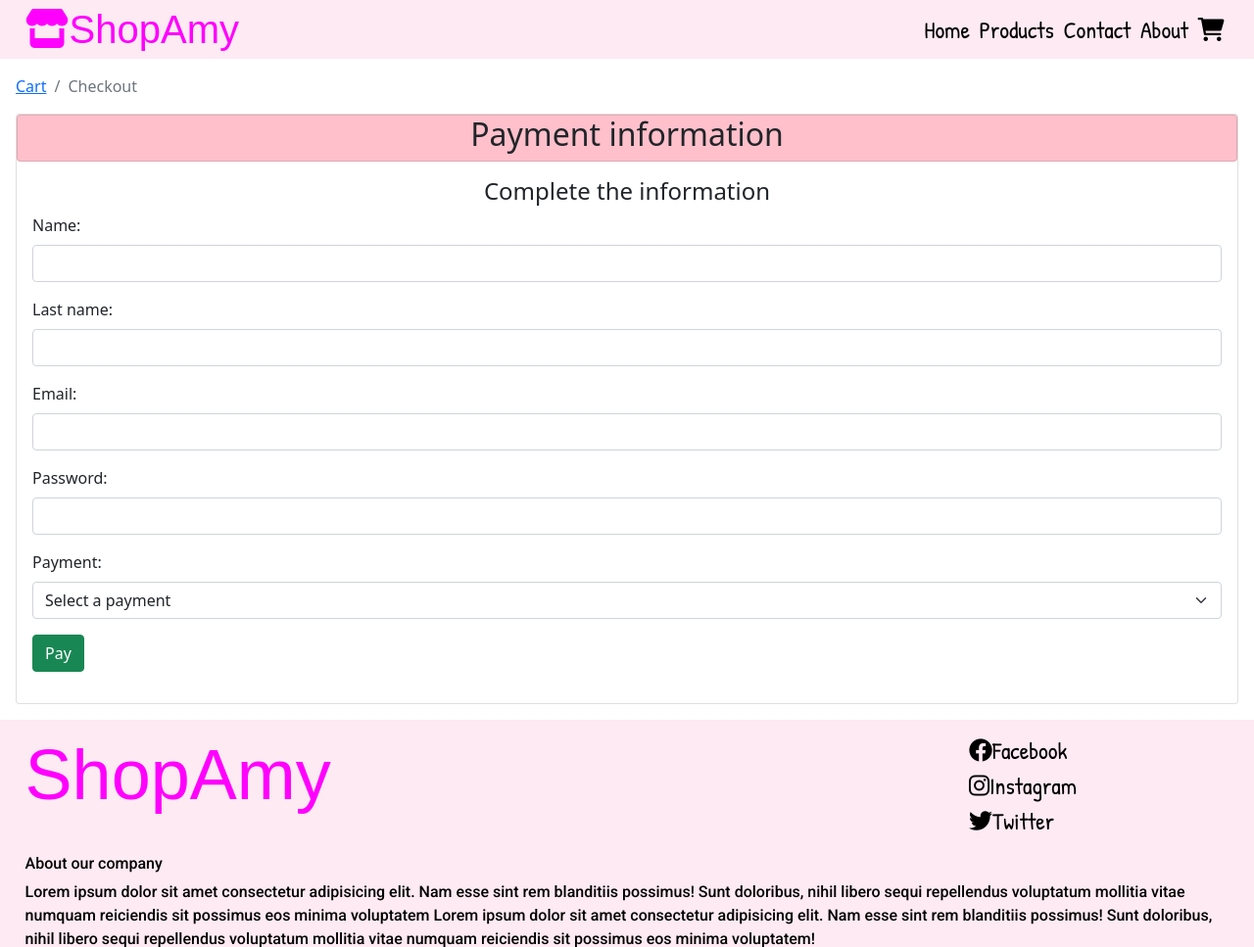
After one commit to AmyAlexandra13/E-commerce-php, a PHP site: page /checkout.php in a window 1280 px wide. The commit adds this page. Shown: the top 967 px of the page at 98% size. Run offline with PHP 8.4, Linux system fonts and the light colour scheme; some web fonts are replaced.

Commit message:
starting real cart

```diff
--- /dev/null
+++ b/checkout.php
@@ -0,0 +1,92 @@
+<?php
+require_once 'layout\layout2.php';
+require_once 'Objects\Products2.php';
+require_once 'ProductHandler\ProductHandler.php';
+require_once 'FileHandler\JsonFileHandler.php';
+require_once 'databaseHandler\databaseConnection.php';
+require_once 'Objects\TempCart.php';
+require_once 'Services\TempCartHandler.php';
+
+
+session_start();
+
+$layout = New Layout('Checkout');
+
+
+
+
+?>
+
+<?php $layout->printheader("css/cart.css");?>
+<main>
+
+<div class="checkout-container">
+
+<div class="infocheck-container">
+
+<section class="indicator">
+<nav aria-label="breadcrumb">
+  <ol class="breadcrumb">
+    <li class="breadcrumb-item"><a href="cart.php">Cart</a></li>
+    <li class="breadcrumb-item active" aria-current="page">Checkout</li>
+  </ol>
+</nav>
+</section>
+
+<form action="done.php" method="POST">
+<div class="card">
+            <div class="card header" style="background-color: pink;">
+ <h2 class="text-center">Payment information</h2>
+            </div>
+
+            <div class="card-body">
+
+                <div class="card-title">
+                    <h4 class="text-center">Complete the information</h4>
+                </div>
+
+                <div class="mb-3">
+                    <label class="form-label">Name:</label>
+                    <input type="text" name="name" class="form-control">
+                </div>
+
+                <div class="mb-3">
+                    <label class="form-label">Last name:</label>
+                    <input type="text" name="lastname" class="form-control">
+                </div>
+
+                <div class="mb-3">
+                    <label class="form-label">Email:</label>
+                    <input name="email" class="form-control">
+                </div>
+
+                <div class="mb-3">
+                    <label class="form-label">Password:</label>
+                    <input type="password" name="contra" class="form-control">
+                </div>
+
+                <div class="mb-3">
+                    <label  class="form-label">Payment:</label> <!--Fijate en el form-label-->
+                    <select name="payment" id="payment" class="form-select"> <!--Fijate en el form-select-->
+                        <option value="">Select a payment </option>
+                        <option value="credit" >Credit card</option>
+                        <option value="cash">Cash</option>
+
+                    </select>
+                </div>
+
+                <div class="mb-3">
+                    <button type="submit" id="btn-done" class="btn btn-success">Pay</button>
+                </div>
+
+</form>
+
+
+
+</div> <!-- tthe checkout container ends here -->
+</div> <!-- tthe info-check container ends here -->
+
+
+</main>
+
+<?php $layout->printfooter();?>
--- a/css/cart.css
+++ b/css/cart.css
@@ -1,14 +1,22 @@
+.buttoncheckout {
+  margin-top: 2%;
+  margin-left: 40%;
+}
+
 main {
-  padding-left: 6rem;
   margin: 1rem;
-  -webkit-box-pack: center;
-      -ms-flex-pack: center;
-          justify-content: center;
+}
+
+.cart-container {
+  background-color: #f5f5f5;
+  border-radius: 1rem;
+  padding-bottom: 1rem;
 }
 
 .cart-container h1 {
   font-family: 'Readex Pro', sans-serif;
   font-size: 1.8rem;
+  text-align: center;
 }
 
 .cart-container .product-container2 {
@@ -16,7 +24,6 @@ main {
   display: grid;
   -ms-grid-columns: (minmax(22rem, 1fr))[auto-fit];
       grid-template-columns: repeat(auto-fit, minmax(22rem, 1fr));
-  gap: 2rem;
 }
 
 .cart-container .product-container2 .card {
@@ -24,8 +31,12 @@ main {
   padding: 0.7rem;
   border-radius: 1.5rem;
   background-color: #faeaf0;
-  -webkit-box-pack: center;
-      -ms-flex-pack: center;
-          justify-content: center;
+  margin: 0 auto;
+}
+
+.cart-container .product-container2 .card #deleteproduct {
+  position: relative;
+  margin-top: 0.5rem;
+  float: left;
 }
 /*# sourceMappingURL=cart.css.map */
--- a/css/cart.scss
+++ b/css/cart.scss
@@ -1,34 +1,37 @@
 @mixin grid($val){
     display: grid;
     grid-template-columns: repeat(auto-fit, minmax($val, 1fr));
-    gap: 2rem;
+}
+
+.buttoncheckout{
+    margin-top: 2%;
+ margin-left: 40%;
 }
 
 main{
-    padding-left: 6rem;
     margin: 1rem;
-  justify-content: center;
 
  }
 
  .cart-container{
-
-
+    background-color: #f5f5f5;
+    border-radius: 1rem;
+    padding-bottom: 1rem;
 
     h1{
         font-family: 'Readex Pro', sans-serif;
         font-size: 1.8rem;
-        // text-align: center;
+        text-align: center;
 
     }
 
+
+
 .product-container2{
     @include grid(22rem);
+
     // justify-content: center;
     // align-items: center;
-
-
-
 
 
     .card{
@@ -36,13 +39,16 @@ main{
          padding: 0.7rem;
         border-radius: 1.5rem;
         background-color: #faeaf0;
-        justify-content: center;
+        margin: 0 auto;
+
+      #deleteproduct{
+          position: relative;
+          margin-top:0.5rem;
+          float: left;
+      }
+
+    }
+}
 
 
-
-
-
-    }
-
-}
  }
--- /dev/null
+++ b/css/checkout.scss
@@ -0,0 +1,25 @@
+@mixin grid($val){
+    display: grid;
+    grid-template-columns: repeat(auto-fit, minmax($val, 1fr));
+}
+
+$maincolor: rgb(255, 0, 255);
+
+.checkout-container{
+
+    .infocheck-container{
+        @include grid(22rem);
+        background-color: pink;
+
+
+        }
+    }
+
+
+    .done-container{
+        {
+            .doneinfo-container{
+                @include grid(22rem);
+            }
+        }
+    }
--- a/js/script2.js
+++ b/js/script2.js
@@ -1,9 +1,26 @@
 $(document).ready(function(){
 
+  //  alert("working jquery");
 
-    $("button").click(function(){
-     alert("You have added a product to the cart");
-    });
+  //   $("#btn-addproduct").on("click" ,function(){
+  //    alert("You have added a product to the cart");
+  //   });
+
+  //   $("#btn-pay").on("click" ,function(){
+  //     alert("Ready to pay!!");
+  //    });
+
+
+
+
+  $("#btn-pay").on("click", function(){
+    alert("hey, let-s pay");
+  });
+
+
+
+
+
 
 
   }); //this one is for the document
```
Also changed, not shown: Objects/Users.php (added, +25 -0 lines), Services/UserHandler.php (added, +22 -0 lines), cart.php (+20 -1 lines), css/checkout.css (added, +8 -0 lines), done.php (added, +45 -0 lines), products.php (+7 -1 lines), Objects/RealCart.php (added), 2 other files.
